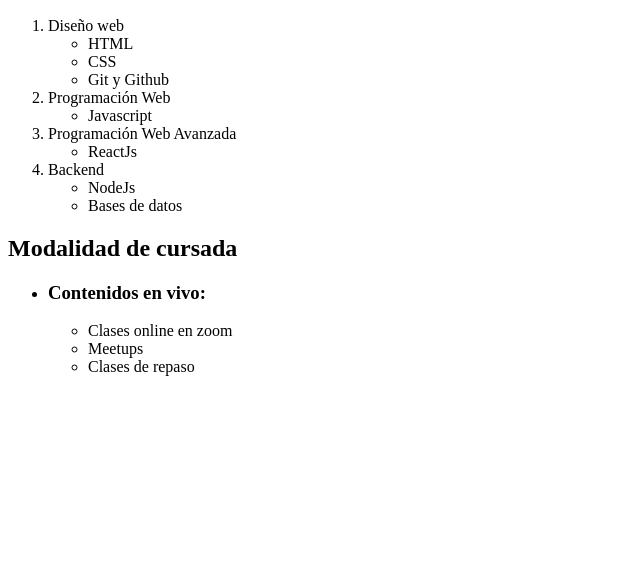
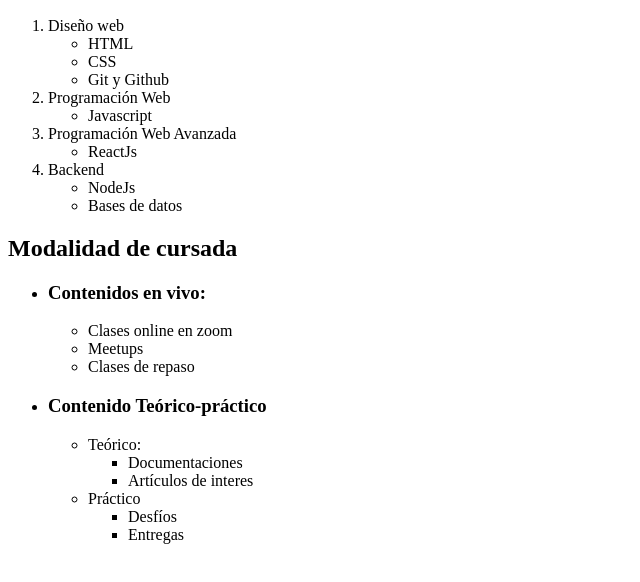
Before and after one commit to mathomann49/E_1, a plain HTML site: page Listas anidadas/index.html in a window 1280 px wide. Shown: the part 110-692 px from the top of the page, without its empty margins (0-640 px from the left). Drawn offline with Linux system fonts and the light colour scheme.

Commit message:
finalizo la info

```diff
--- a/Listas anidadas/index.html
+++ b/Listas anidadas/index.html
@@ -46,5 +46,24 @@
             <li>Clases de repaso</li>
         </ul></li>
     </ul>
+    <ul>
+        <li><h3>Contenido Teórico-práctico</h3>
+            <p></p>
+        <ul>
+            <li>Teórico:
+                <ul>
+                    <li>Documentaciones</li>
+                    <li>Artículos de interes</li>
+                </ul>
+            </li>
+            <li>Práctico
+                <ul>
+                    <li>Desfíos</li>
+                    <li>Entregas</li>
+                </ul>
+            </li>
+
+        </ul></li>
+    </ul>
 </body>
 </html>
```
